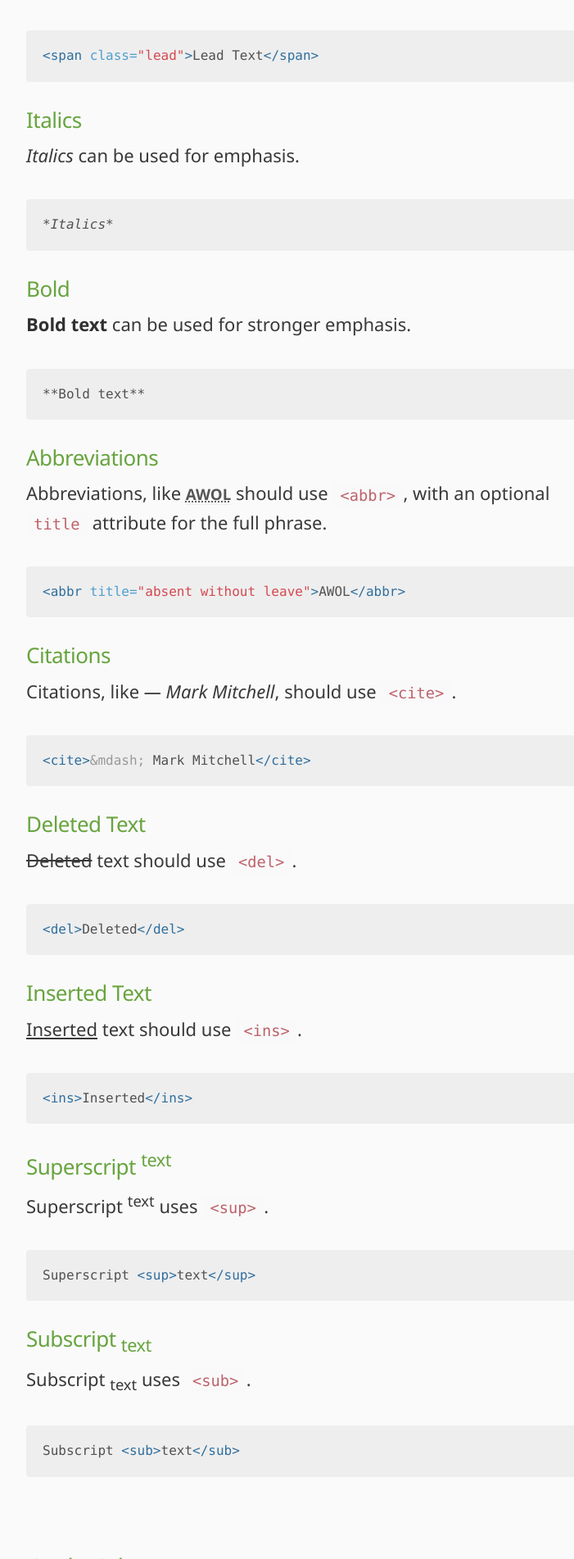
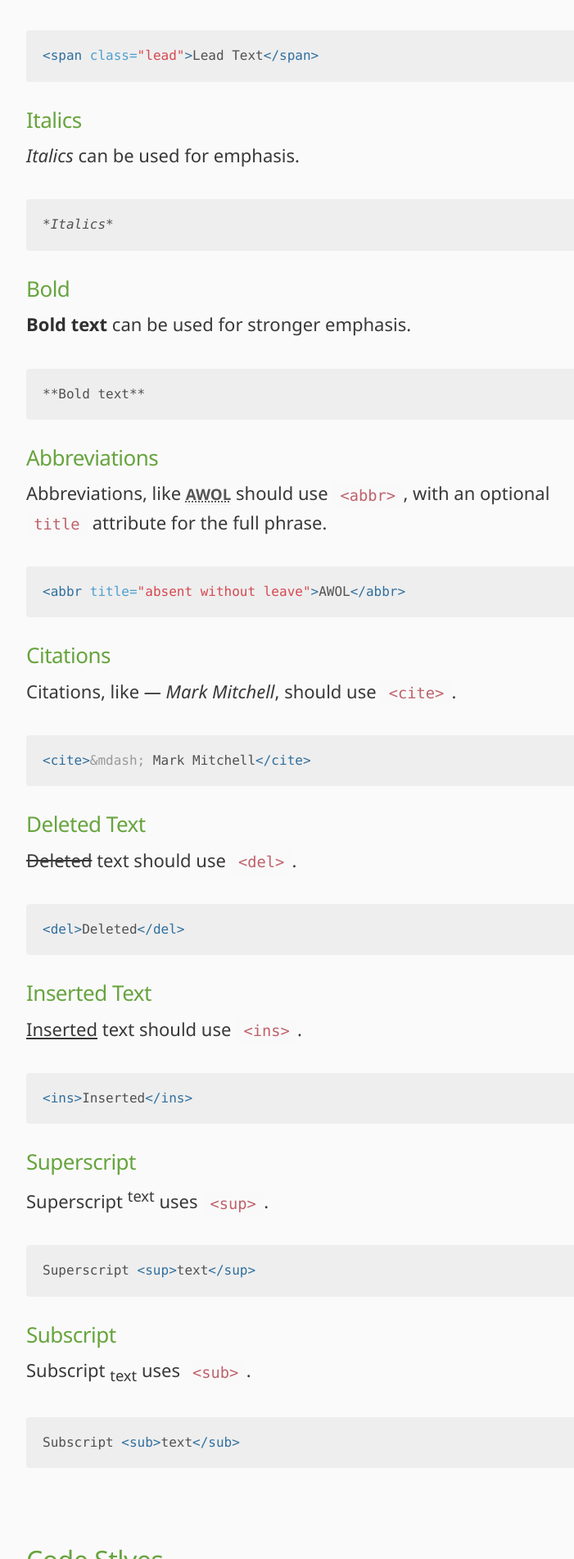
Before and after one commit to markthelefty/markthelefty.github.io, a Jekyll site: the page built from _posts/2018-07-30-pattern-library.markdown, in a window 1280 px wide. Shown: the part 3098-5000 px from the top of the page at 82% size, without its empty margins (248-949 px from the left). Built offline with Jekyll 4.4.1, drawn with Linux system fonts in a browser that asks for light colours; some web fonts are replaced; our own code applies the rules of GitHub Pages for plain Markdown files.

Commit message:
Updated Pattern Library

````diff
--- a/_posts/2018-07-30-pattern-library.markdown
+++ b/_posts/2018-07-30-pattern-library.markdown
@@ -102,13 +102,13 @@ Citations, like <cite>&mdash; Mark Mitchell</cite>, should use `<cite>`.
 <ins>Inserted</ins>
 ```
 
-### Superscript <sup>text</sup>
+### Superscript
 Superscript <sup>text</sup> uses `<sup>`.
 ```html
 Superscript <sup>text</sup>
 ```
 
-### Subscript <sub>text</sub>
+### Subscript
 Subscript <sub>text</sub> uses `<sub>`.
 ```html
 Subscript <sub>text</sub>
````
